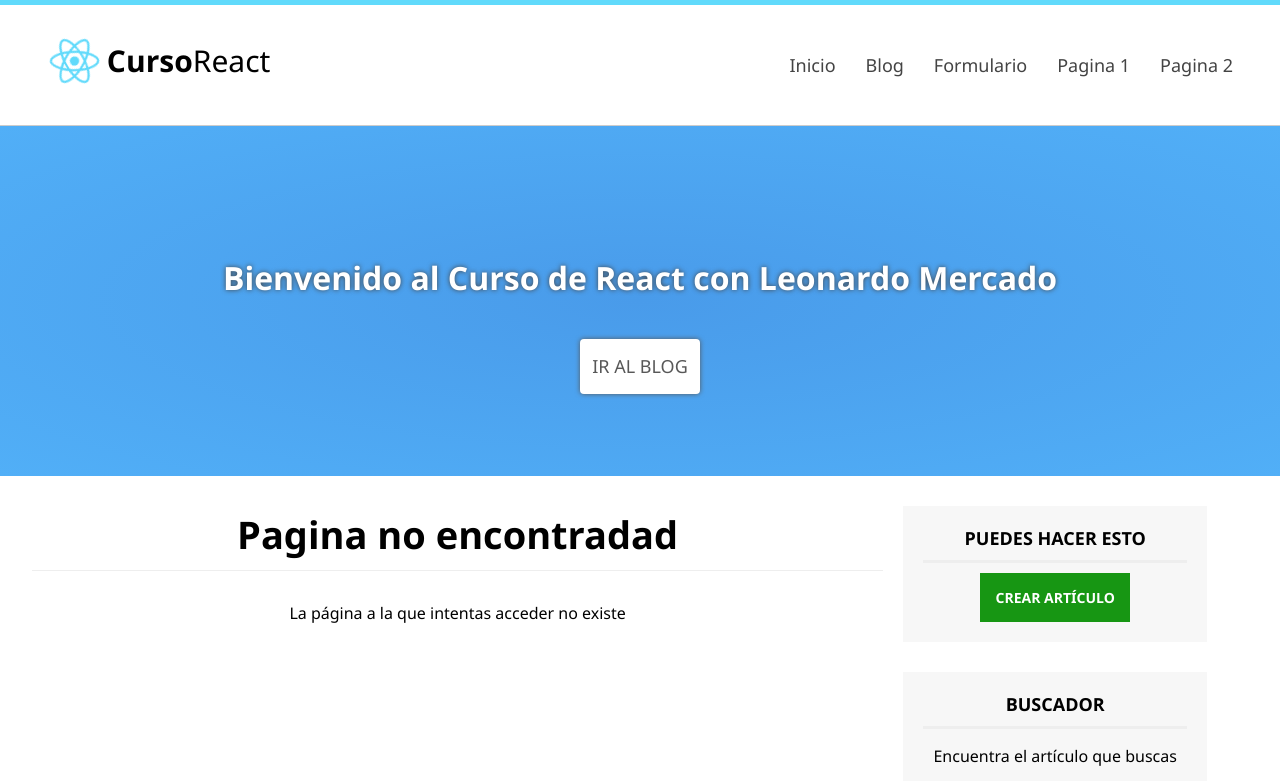
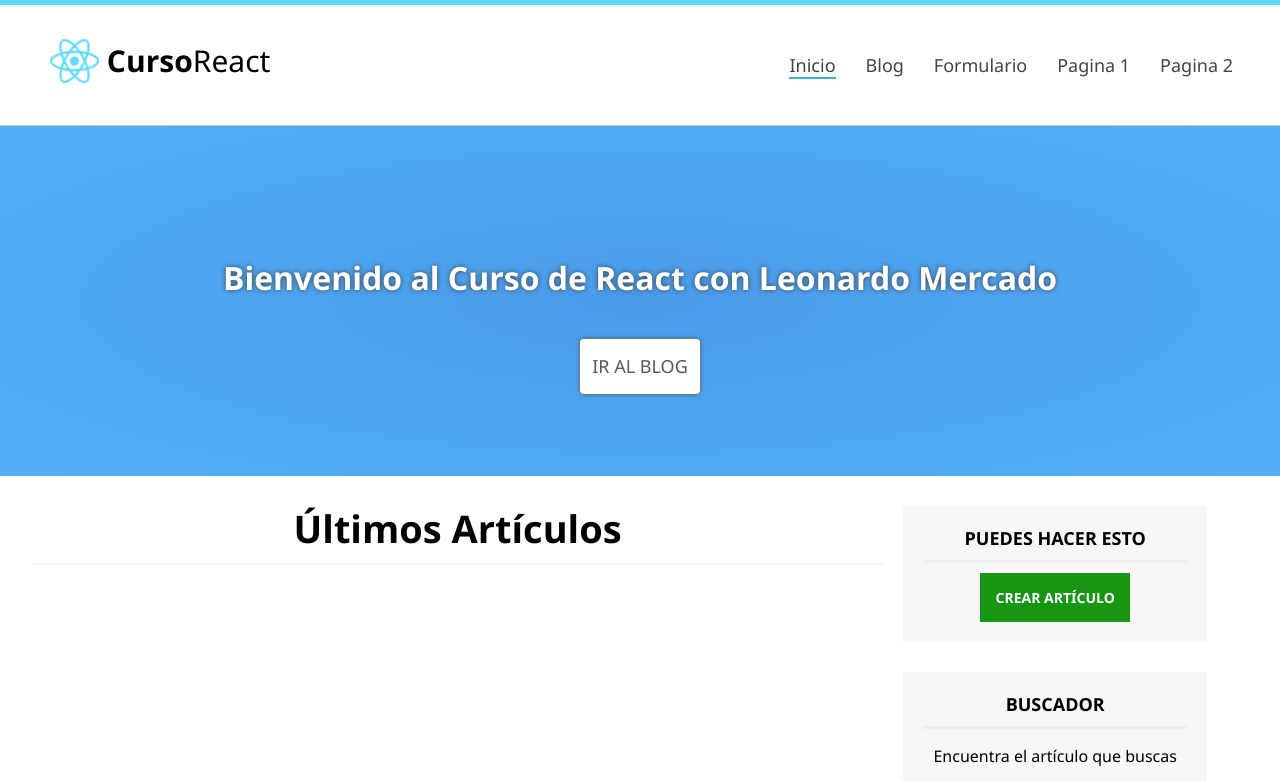
Before and after one commit to mercadol/aprendiendoreact, a React (Create React App) app: page /home in a window 1280 px wide. Shown: the top 781 px of the page. Built offline with nearby package versions, Linux system fonts and the light colour scheme.

Commit message:
Home completo

```diff
--- a/src/App.css
+++ b/src/App.css
@@ -88,6 +88,10 @@ body {
 
 #menu a:hover{
   color: #3cb2d3;
+}
+
+.active{
+  border-bottom: 2px solid #3cb2d3;
 }
 
 #slider{
--- a/src/App.js
+++ b/src/App.js
@@ -1,33 +1,14 @@
 import React from 'react';
 import './App.css';
-//Importar componentes
 
-import Header from './components/Header';
-import Slider from './components/Slider';
-import Sidebar from './components/Sidebar';
-import Footer from './components/Footer';
 import Router from './Router';
 //import Peliculas from './components/Peliculas';
 
 
 function App() {
-  var buttonString="Ir al blog";
   return (
   <div className="App">
-  <Header />
-  <Slider title="Bienvenido al Curso de React con Leonardo Mercado"
-    btn= {buttonString}
-  />
-    <div className="center">
-
     <Router />
-      {/* <Peliculas></Peliculas> */}
-
-      <Sidebar />
-
-    </div>{/* END DIV CENTER*/}
-    <div className="clearfix"></div>
-    <Footer></Footer>
   </div>
   );
 }
--- a/src/Router.js
+++ b/src/Router.js
@@ -1,19 +1,25 @@
 import React, {Component} from 'react';
 import { BrowserRouter, Route, Switch } from 'react-router-dom';
+//Importar componentes
 import Error from './components/Error';
 import MiComponente from './components/MiComponente';
-import Peliculas from './components/Peliculas';
+//import Peliculas from './components/Peliculas';
 import SeccionPruebas from './components/SeccionPruebas'
+import Header from './components/Header';
+import Footer from './components/Footer';
+import Home from './components/Home';
 
 class Router extends Component{
     render(){
         return (
             <BrowserRouter>
-            {/* Configurar rutas y paginas */}
+            <Header />
+
                 <Switch>
                     {/*el prefijo exact me obliga a que la url sea exacta y evita que
                     la ruta valla eredando y no me muestre las siguientes en la lista */}
-                    <Route exact path="/" component={Peliculas}/>
+                    <Route exact path="/" component={Home}/>
+                    <Route exact path="/home" component={Home}/>
                     <Route exact path="/ruta-prueba" component={SeccionPruebas}/>
                     <Route exact path="/segunda-ruta" component={MiComponente}/>
 
@@ -42,6 +48,9 @@ class Router extends Component{
 
                     <Route component={Error}/>
                 </Switch>
+
+                <div className="clearfix"></div>
+                <Footer></Footer>
             </BrowserRouter>
         );
     }
--- a/src/components/Header.js
+++ b/src/components/Header.js
@@ -1,4 +1,5 @@
 import React, {Component} from 'react';
+import { NavLink } from 'react-router-dom';
 import logo from '../assets/images/logo.svg';
 
 class Header extends Component{
@@ -18,19 +19,19 @@ class Header extends Component{
                 <nav id="menu">
                     <ul>
                         <li>
-                            <a href="index.html">Inicio</a>
+                        <NavLink to="/home" /*activeClassName="active"*/>Inicio</NavLink>
                         </li>
                         <li>
-                            <a href="blog.html">Blog</a>
+                        <NavLink to="/ruta-prueba" >Blog</NavLink>
                         </li>
                         <li>
-                            <a href="formulario.html">Formulario</a>
+                        <NavLink to="/segunda-ruta">Formulario</NavLink>
                         </li>
                         <li>
-                            <a href="#">Pagina 1</a>
+                        <NavLink to="/pruebas/Leonardo">Pagina 1</NavLink>
                         </li>
                         <li>
-                            <a href="#">Pagina 2</a>
+                        <NavLink to="/pruebas/Leonardo/Mercado">Pagina 2</NavLink>
                         </li>
                     </ul>
                 </nav>
--- /dev/null
+++ b/src/components/Home.js
@@ -0,0 +1,24 @@
+import React, {Component} from 'react';
+import Sidebar from './Sidebar';
+import Slider from './Slider'
+
+class Home extends Component{
+    render(){
+        return (
+            <React.Fragment>
+            <Slider title="Bienvenido al Curso de React con Leonardo Mercado"
+                btn='Ir al blog'
+            />
+            <div className="center">
+
+                <div id="content">
+                    <h1 className="subheader">Últimos Artículos</h1>
+                </div>
+                <Sidebar />
+            </div>
+            </React.Fragment>
+        );
+    }
+}
+
+export default Home;
```
